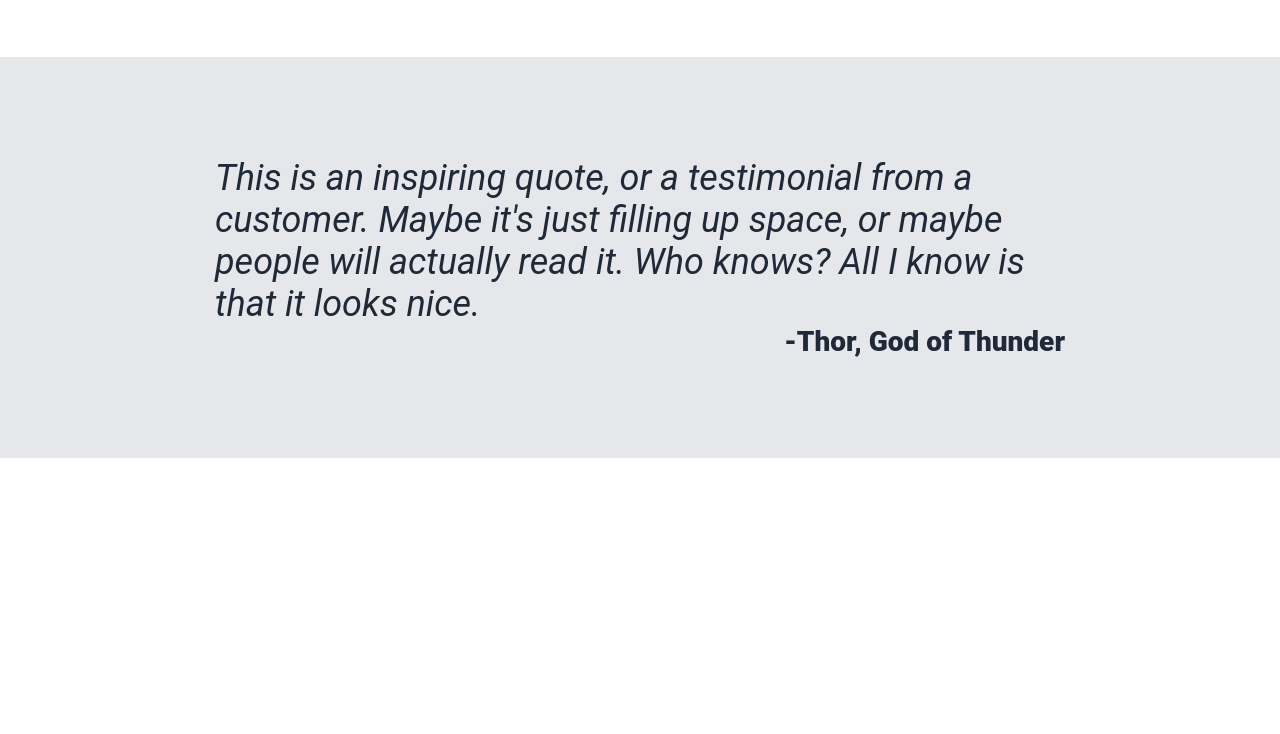
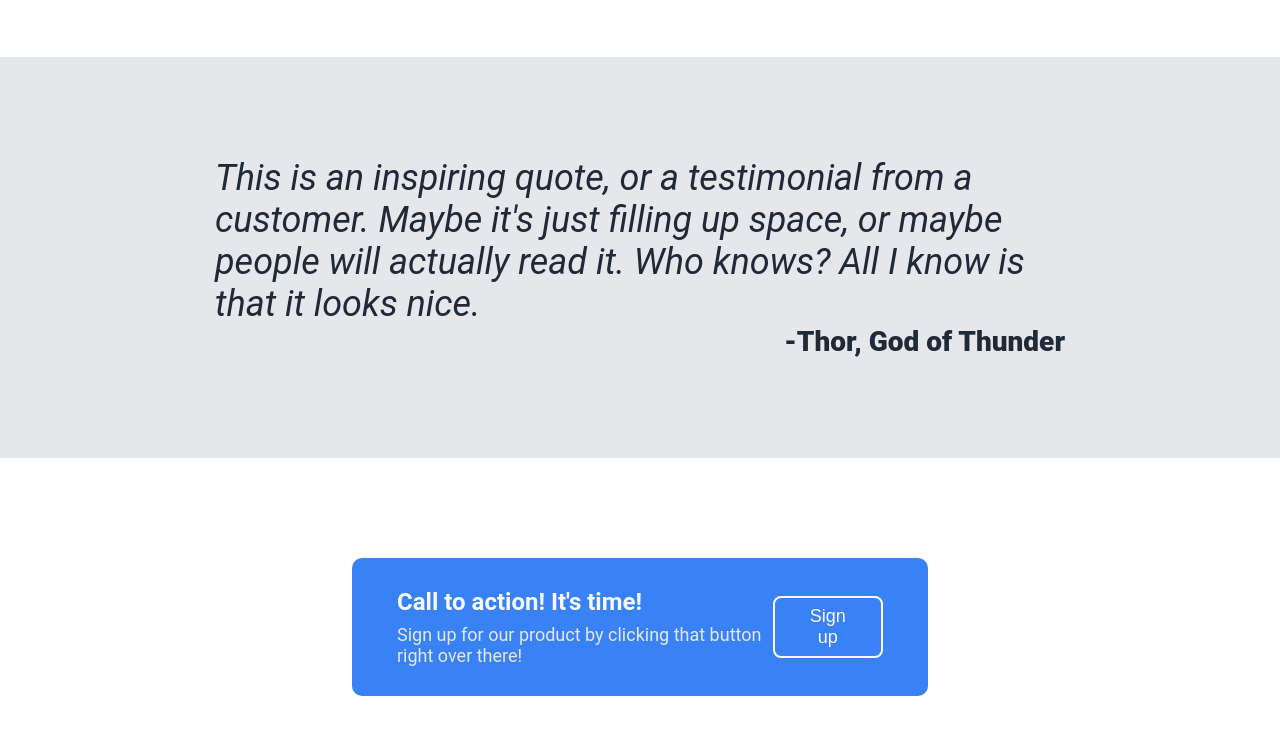
Before and after one commit to peperoni4/landing-page, a plain HTML site: page index.html in a window 1280 px wide. Shown: the part 948-1682 px from the top of the page. Before the commit the page ends 1406 px from the top, so only its background shows below. Drawn offline with Linux system fonts and the light colour scheme.

Commit message:
Add markup and styles for sign-in section

```diff
--- a/css/styles.css
+++ b/css/styles.css
@@ -196,3 +196,30 @@ body {
   color: #1f2937;
   align-self: flex-end;
 }
+
+/* ===== SIGN-UP ===== */
+
+.sign-up {
+  width: 45%;
+  margin: 100px auto;
+  background-color: #3882f6;
+  border-radius: 10px;
+  padding: 30px 45px;
+  display: flex;
+  justify-content: space-between;
+}
+
+.sign-up-header {
+  font-size: 24px;
+  color: #f9faf8;
+  margin-bottom: 8px;
+}
+
+.sign-up-text {
+  font-size: 18px;
+  color: #e5e7eb;
+}
+
+.sign-up .btn-sign-up {
+  align-self: center;
+}
--- a/index.html
+++ b/index.html
@@ -67,5 +67,14 @@
           <p class="quote-author">-Thor, God of Thunder</p>
         </div>
       </div>
+      <div class="sign-up">
+        <div class="sign-up-content">
+          <h2 class="sign-up-header">Call to action! It's time!</h2>
+          <p class="sign-up-text">
+            Sign up for our product by clicking that button right over there!
+          </p>
+        </div>
+        <button class="btn-sign-up btn-white-border">Sign up</button>
+      </div>
   </body>
 </html>
```
